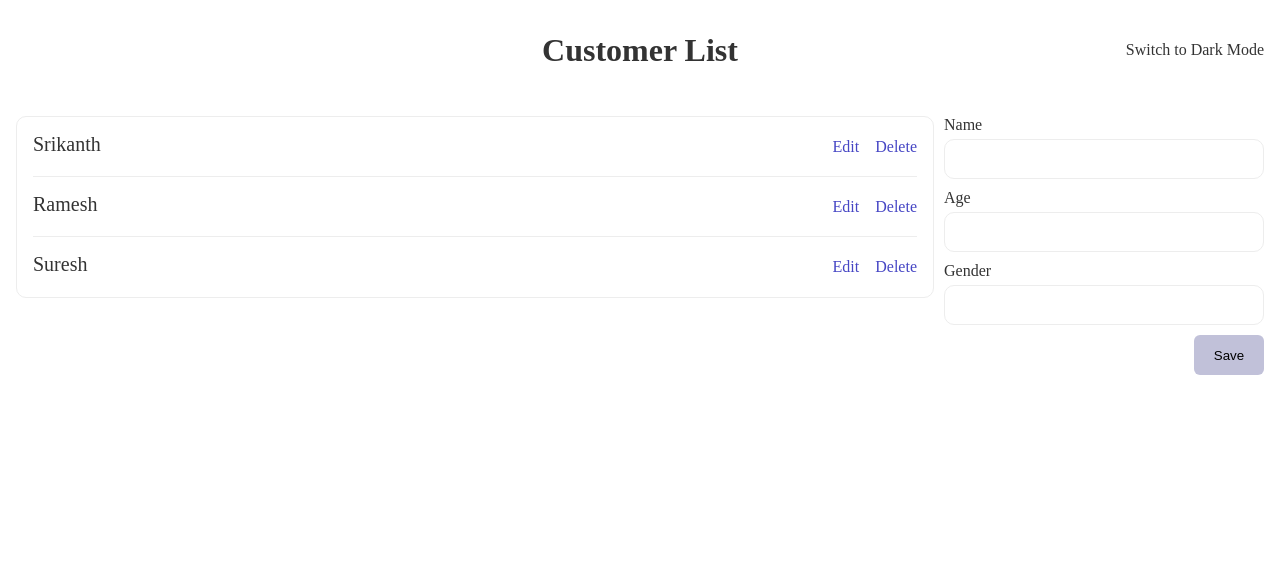
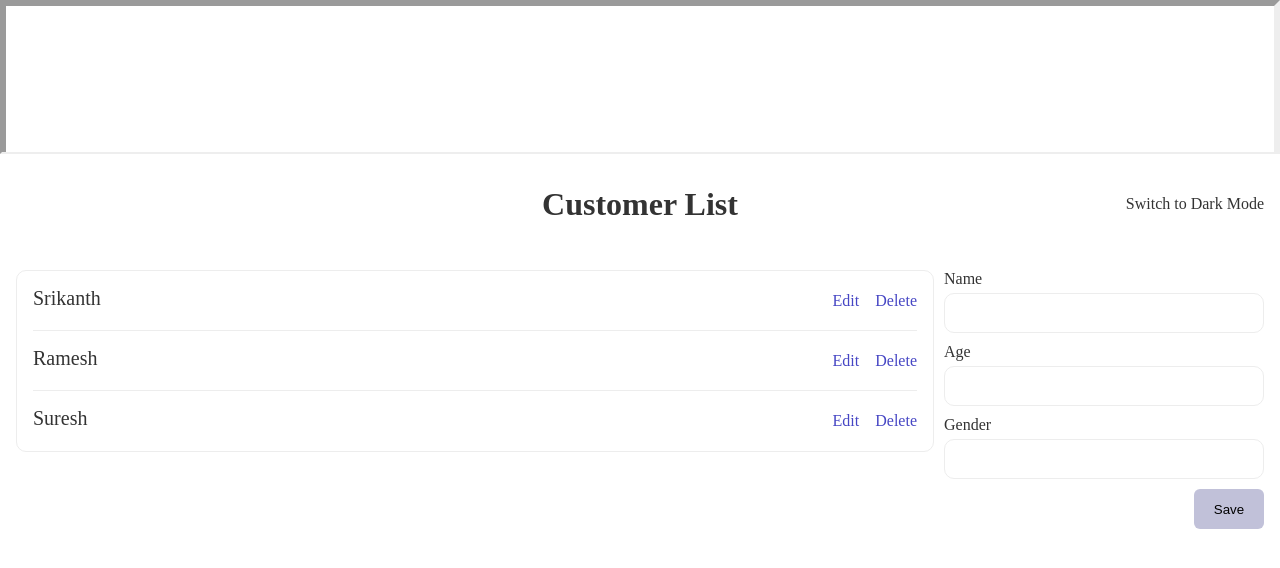
Before and after one commit to pisharodySrikanth/customer-list, a React app: page / in a window 1280 px wide. Shown: the top 568 px of the page. Built offline with nearby package versions, Linux system fonts and the light colour scheme.

Commit message:
add ad iframe

```diff
--- a/package.json
+++ b/package.json
@@ -12,6 +12,7 @@
   "license": "ISC",
   "dependencies": {
     "classnames": "^2.2.6",
+    "cookie-parser": "^1.4.5",
     "express": "^4.17.1",
     "node": "^14.0.0",
     "react": "^16.13.1",
--- a/src/App.jsx
+++ b/src/App.jsx
@@ -3,6 +3,7 @@ import {useSelector, useDispatch} from 'react-redux';
 import classnames from 'classnames';
 import List from './customer-list/List';
 import CustomerForm from './customer-form/CustomerForm';
+import Ad from './ad/Ad';
 import {toggleTheme} from './actions/theme';
 import styles from './app.scss';
 import themeStyles from './theme.scss';
@@ -17,6 +18,7 @@ const App = () => {
 
     return (
         <div className={classnames(styles['app'], themeStyles[theme + '-theme'])}>
+            <Ad />
             <div className={styles['header']}>
                 <div className={styles['title']}>
                     Customer List
--- /dev/null
+++ b/src/ad/Ad.jsx
@@ -0,0 +1,15 @@
+import React from 'react';
+import styles from './ad.scss';
+
+const Ad = props => {
+    return (
+        <div className={styles['ad-container']}>
+            <iframe
+                className={styles['iframe']}
+                src="http://localhost:3060"
+            />
+        </div>
+    );
+}
+
+export default Ad;
--- /dev/null
+++ b/src/ad/ad.scss
@@ -0,0 +1,9 @@
+.ad-container {
+    display: flex;
+    justify-content: center;
+}
+
+.iframe {
+    width: 1366px;
+    background: #fff;
+}
--- a/src/server.js
+++ b/src/server.js
@@ -1,11 +1,14 @@
 const express = require('express');
 const app = express();
 const path = require('path');
+const cookieParser = require('cookie-parser');
 const port = 3050;
+
+app.use(cookieParser());
 
 app.use('/', express.static(path.resolve(__dirname, '../dist')));
 
-app.get('/', (req, res) => {
+app.get('/a', (req, res) => {
     res.sendFile(path.resolve(__dirname, '../dist/index.html'));
 });
 
```
